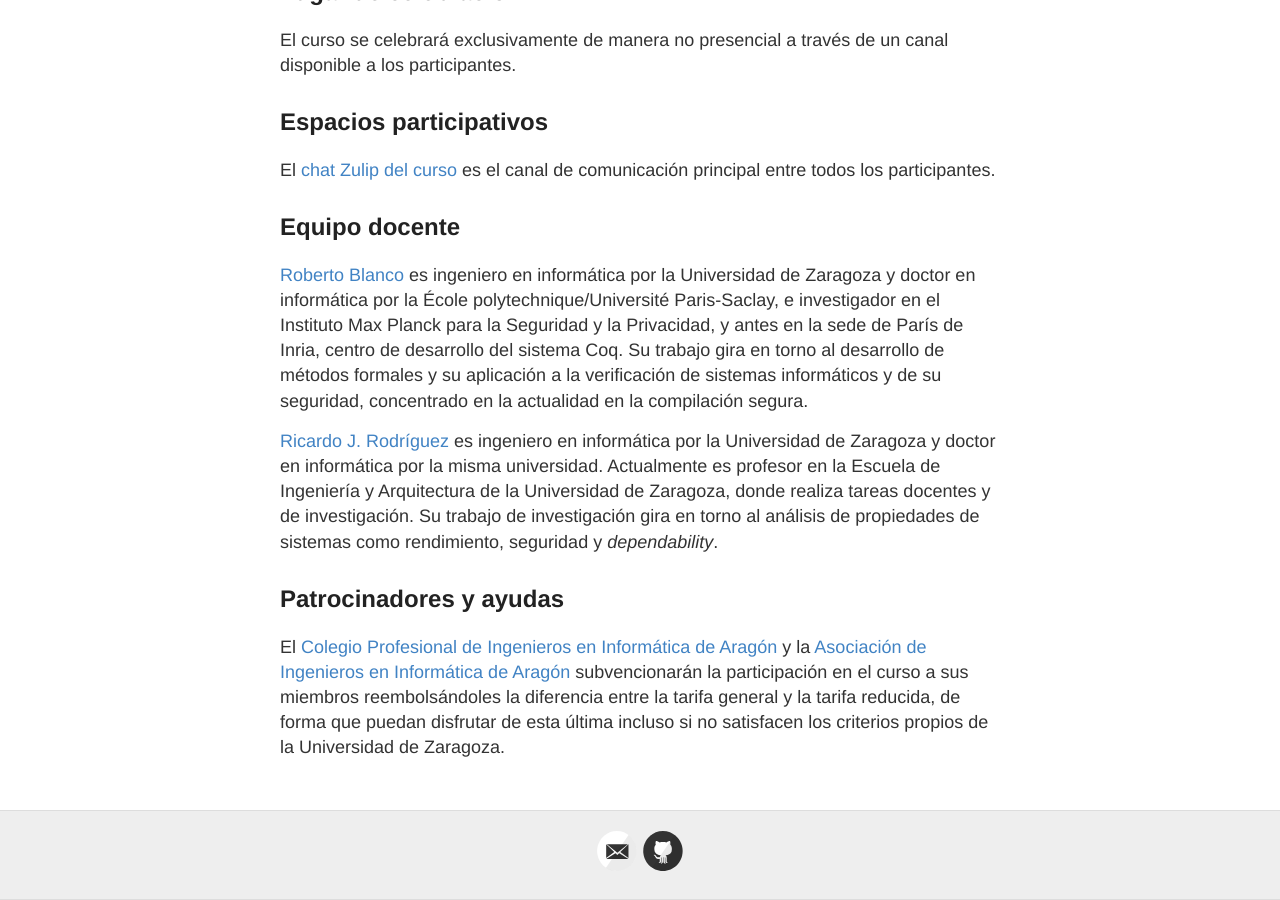
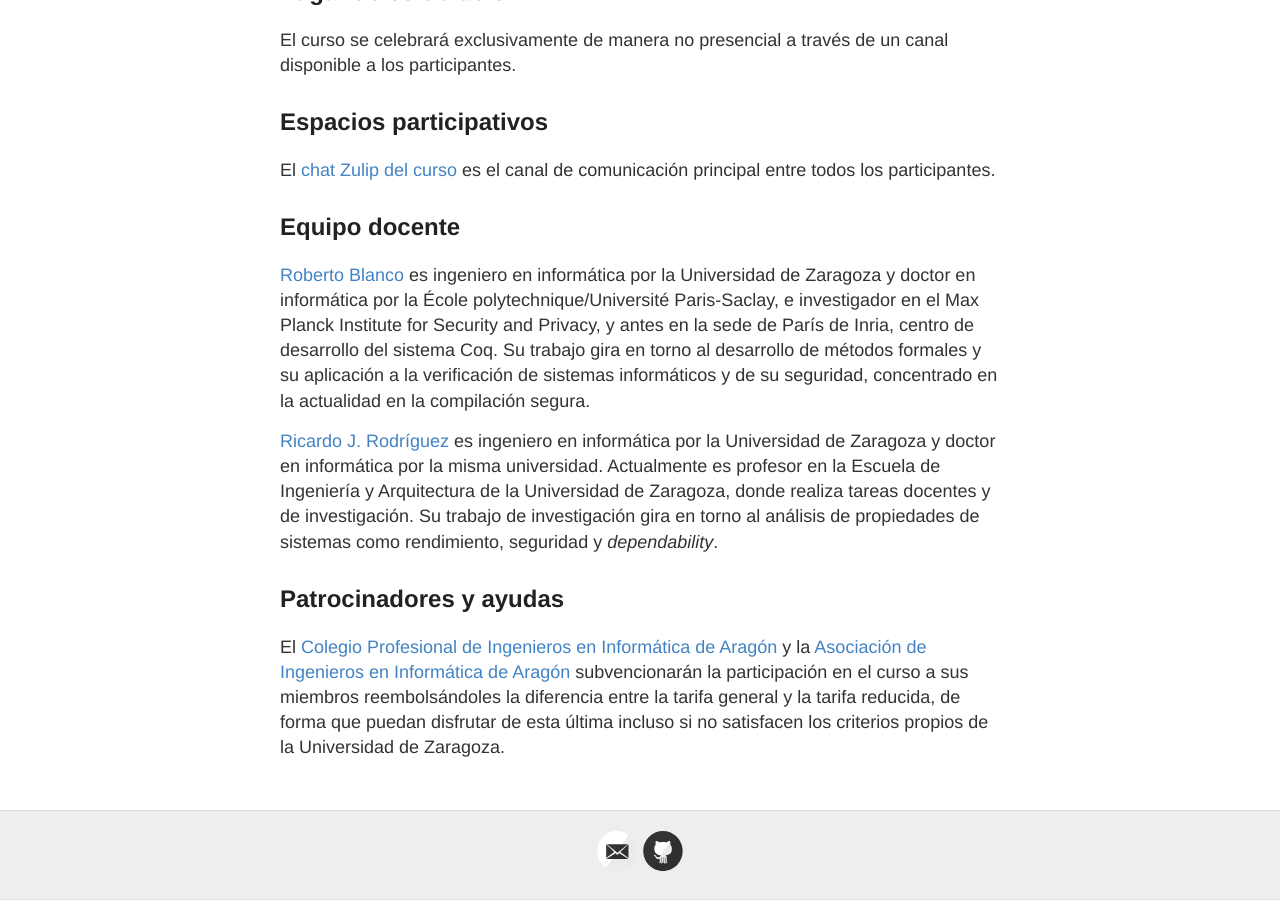
Before and after one commit to robblanco/robblanco.github.io, a Jekyll site: the page built from unizar2020.md, in a window 1280 px wide and 900 px high, scrolled down 3992 px. Built offline with Jekyll 4.4.1, drawn with Linux system fonts in a browser that asks for light colours.

Commit message:
Official MPI-SP name

```diff
--- a/unizar2020.md
+++ b/unizar2020.md
@@ -184,8 +184,8 @@ comunicación principal entre todos los participantes.
 
 [Roberto Blanco](https://robblanco.github.io/) es ingeniero en informática por
 la Universidad de Zaragoza y doctor en informática por la École
-polytechnique/Université Paris-Saclay, e investigador en el Instituto Max
-Planck para la Seguridad y la Privacidad, y antes en la sede de París de Inria,
+polytechnique/Université Paris-Saclay, e investigador en el Max Planck
+Institute for Security and Privacy, y antes en la sede de París de Inria,
 centro de desarrollo del sistema Coq. Su trabajo gira en torno al desarrollo de
 métodos formales y su aplicación a la verificación de sistemas informáticos y
 de su seguridad, concentrado en la actualidad en la compilación segura.
```
